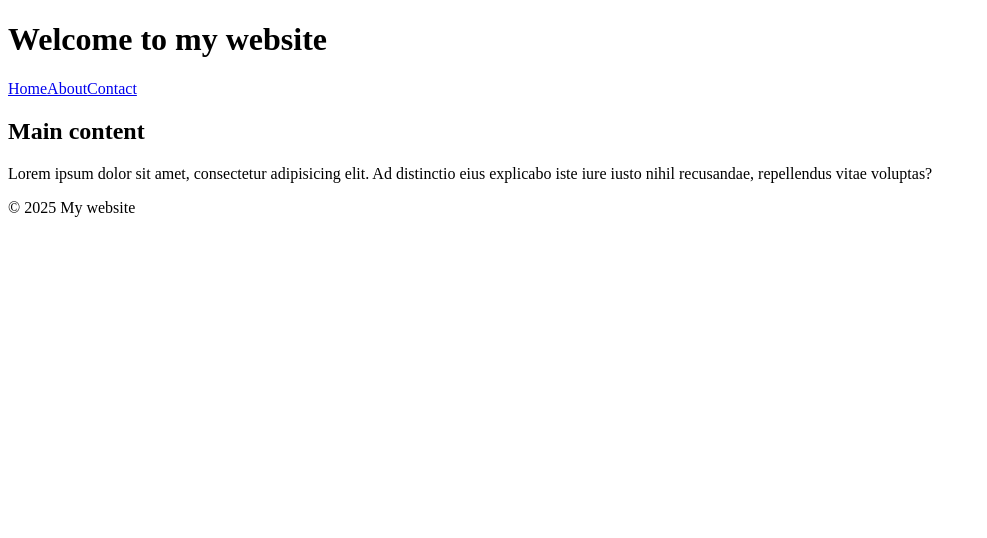
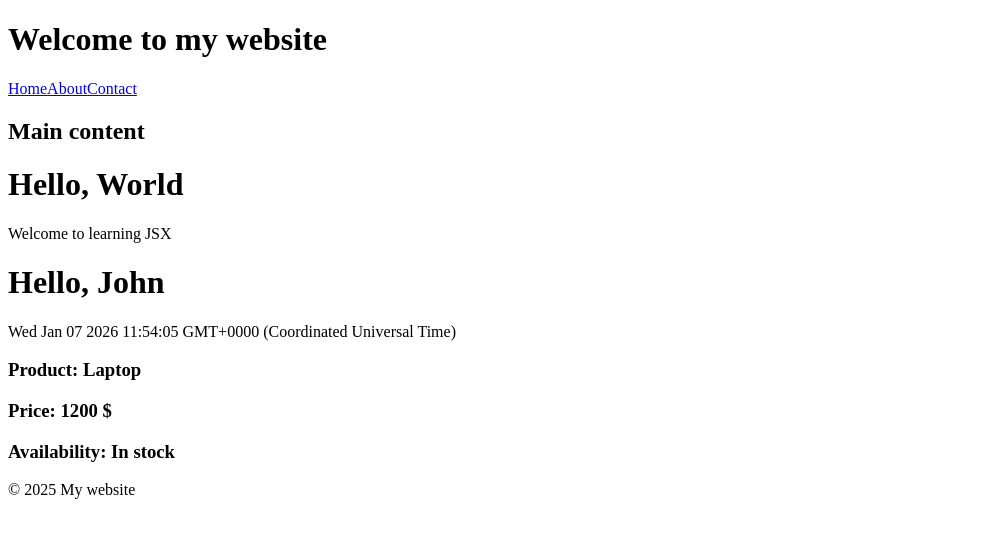
Before and after one commit to NorthwooDzp/react-demos, a React (Vite) app: page / in a window 1280 px wide. Shown: the top 538 px of the page, without its empty margins (0-987 px from the left). Built offline with nearby package versions, Linux system fonts and the light colour scheme.

Commit message:
https://www.youtube.com/watch?v=M9O5AjEFzKw&list=PLSDeUiTMfxW6nMcmZPUG4SgFPAlazWB_S
49:40

dynamic props added

```diff
--- /dev/null
+++ b/src/components/Greeting.tsx
@@ -0,0 +1,12 @@
+const Greeting = () => {
+  const name: string = 'John';
+  const date: Date = new Date();
+  return (
+    <div>
+      <h1>Hello, {name}</h1>
+      <p>{date.toString()}</p>
+    </div>
+  );
+};
+
+export default Greeting;
--- a/src/components/Header.tsx
+++ b/src/components/Header.tsx
@@ -1,5 +1,9 @@
 const Header = () => {
-  const linkItems = ['Home', 'About', 'Contact'].map((el) => <a href="#">{el}</a>);
+  const linkItems = ['Home', 'About', 'Contact'].map((el) => (
+    <a key={el} href="#">
+      {el}
+    </a>
+  ));
 
   return (
     <header>
--- a/src/components/MainContent.tsx
+++ b/src/components/MainContent.tsx
@@ -1,12 +1,17 @@
+import WelcomeMessage from './WelcomeMessage.tsx';
+import Greeting from './Greeting.tsx';
+import ProductInfo from './ProductInfo.tsx';
+
 const MainContent = () => {
   return (
-    <main>
-      <h2>Main content</h2>
-      <p>
-        Lorem ipsum dolor sit amet, consectetur adipisicing elit. Ad distinctio eius explicabo iste iure iusto
-        nihil recusandae, repellendus vitae voluptas?
-      </p>
-    </main>
+    <>
+      <main>
+        <h2>Main content</h2>
+        <WelcomeMessage />
+      </main>
+      <Greeting />
+      <ProductInfo />
+    </>
   );
 };
 
--- /dev/null
+++ b/src/components/ProductInfo.tsx
@@ -0,0 +1,16 @@
+const ProductInfo = () => {
+  const product = {
+    name: 'Laptop',
+    price: 1200,
+    availability: 'In stock',
+  };
+  return (
+    <div>
+      <h3>Product: {product.name}</h3>
+      <h3>Price: {product.price} $</h3>
+      <h3>Availability: {product.availability}</h3>
+    </div>
+  );
+};
+
+export default ProductInfo;
--- /dev/null
+++ b/src/components/WelcomeMessage.tsx
@@ -0,0 +1,10 @@
+const WelcomeMessage = () => {
+  return (
+    <div>
+      <h1>Hello, World</h1>
+      <p>Welcome to learning JSX</p>
+    </div>
+  );
+};
+
+export default WelcomeMessage;
```
